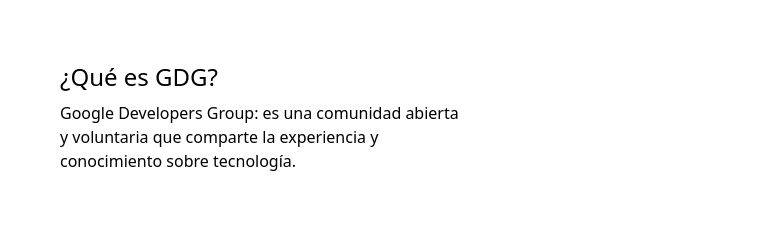
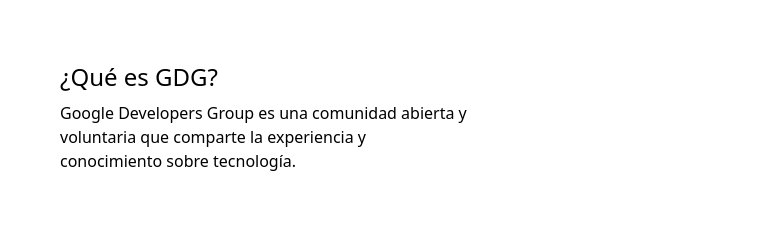
Before and after one commit to GDGCochabamba/gdg-website, an Astro site: page / in a window 1280 px wide. Shown: the part 1221-1455 px from the top of the page, 508-1280 px from the left. Built offline with nearby package versions, Linux system fonts and the light colour scheme; Astro itself is replaced by a stand-in of ours.

Commit message:
Fix typo in AboutUsSection description

```diff
--- a/src/components/AboutUsSection.astro
+++ b/src/components/AboutUsSection.astro
@@ -14,7 +14,7 @@
   <div class="mx-auto grid max-w-2xl gap-16">
     <CommunityCard
       title="¿Qué es GDG?"
-      description="Google Developers Group: es una comunidad abierta y voluntaria que comparte la experiencia y conocimiento sobre tecnología."
+      description="Google Developers Group es una comunidad abierta y voluntaria que comparte la experiencia y conocimiento sobre tecnología."
       image={logoGdg}
       imageAlt="Logo GDG"
     />
```
